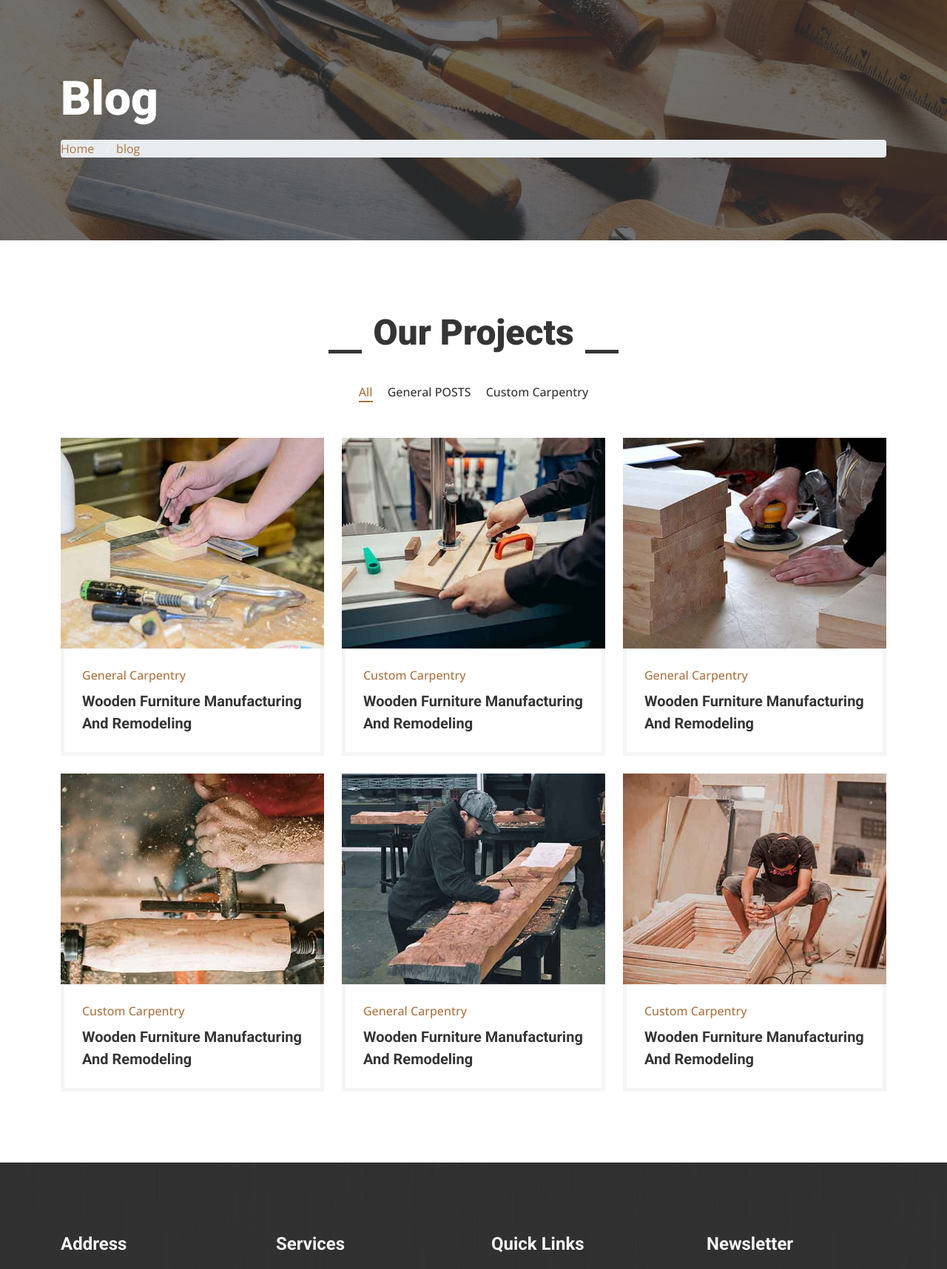
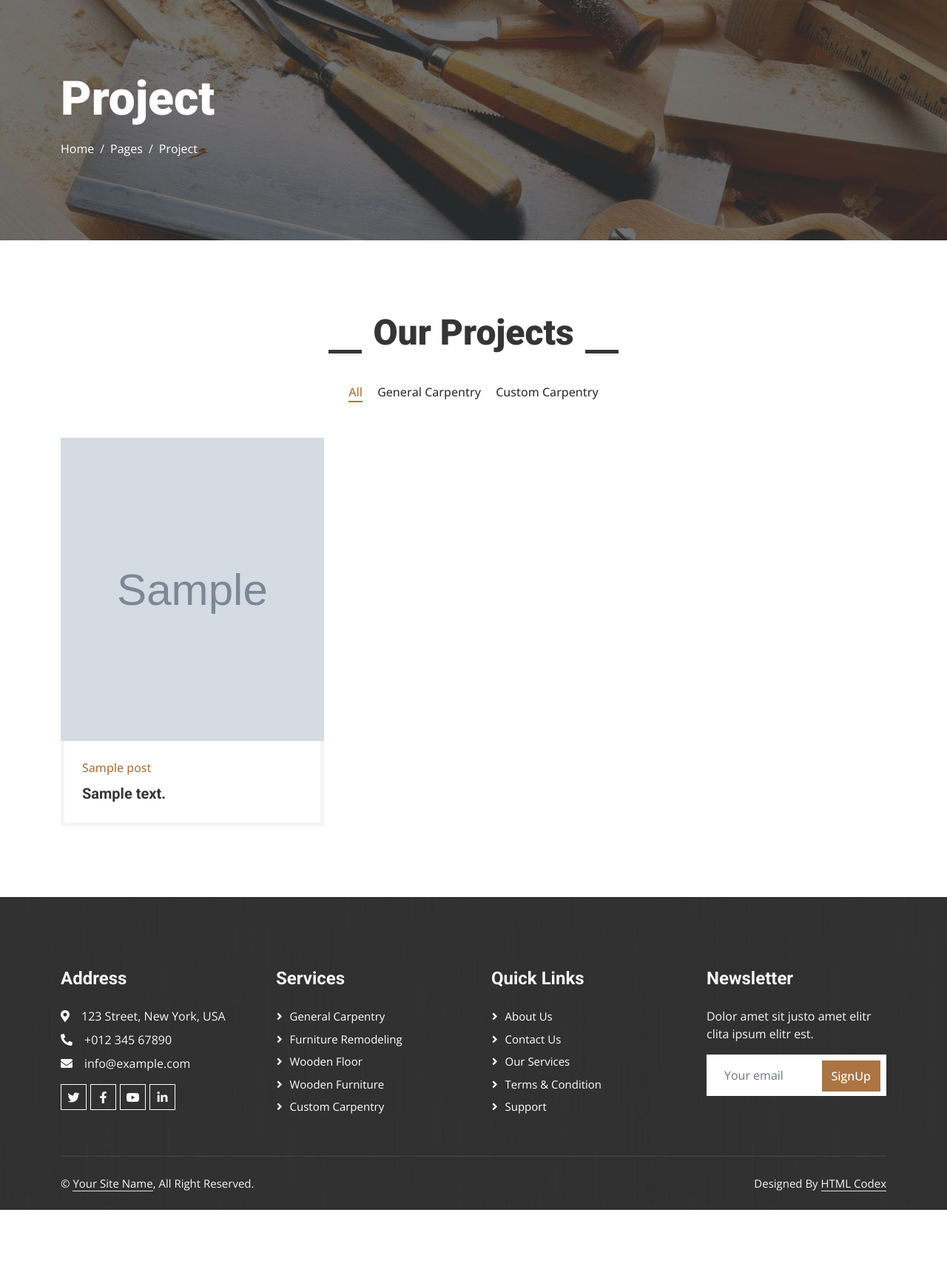
Before and after one commit to hesam-sa/Woody, a Django app: page /blog/ in a window 1280 px wide. Shown: the part 128-1844 px from the top of the page at 74% size. After the commit the page ends 1764 px from the top, so only its background shows below. Run offline with Django 5.2, Linux system fonts and the light colour scheme; tables that the repository leaves empty hold one stand-in row (values such as "Sample post"); grey boxes marked "Sample" are stand-in pictures; some libraries are stand-ins or nearby versions.

Commit message:
connect blog to single blog

```diff
--- a/blog/urls.py
+++ b/blog/urls.py
@@ -5,5 +5,6 @@ app_name = 'blog'
 
 urlpatterns = [
     path('',blog_view,name='blog'),
-    path('single',single_view,name='single'),
+    path('<int:pid>',single_view,name='single'),
+
 ]
--- a/blog/views.py
+++ b/blog/views.py
@@ -1,8 +1,13 @@
-from django.shortcuts import render
+from django.shortcuts import render,get_object_or_404
+from .models import Post
 
 # Create your views here.
 def blog_view(request):
-    return render(request,'blog/index.html')
+    posts = Post.objects.filter(status=True)
+    context = {'posts':posts}
+    return render(request,'blog/index.html',context)
 
-def single_view(request):
-    return render(request,'blog/blog-single.html')
+def single_view(request,pid):
+    post=get_object_or_404(Post,pk=pid,status=1)
+    context={'post':post}
+    return render(request,'blog/blog-single.html',context)
--- a/statics/css/style.css
+++ b/statics/css/style.css
@@ -258,10 +258,12 @@
     position: relative;
     display: inline-block;
     padding: 0 60px;
+
 }
 
 .section-title.text-start h1 {
     padding-left: 0;
+
 }
 
 .section-title h1::before,
@@ -272,6 +274,8 @@
     height: 5px;
     bottom: 0;
     background: var(--dark);
+
+
 }
 
 .section-title h1::before {
@@ -355,20 +359,28 @@
     cursor: pointer;
     transition: .5s;
     border-bottom: 2px solid transparent;
+
+
 }
 
 #portfolio-flters li:hover,
 #portfolio-flters li.active {
     color: var(--primary);
     border-color: var(--primary);
+
 }
 
 .portfolio-item img {
     transition: .5s;
+    min-height: 410px;
+
+
+
 }
 
 .portfolio-item:hover img {
     transform: scale(1.1);
+
 }
 
 .portfolio-item .portfolio-overlay {
@@ -382,6 +394,7 @@
     left: 50%;
     background: rgba(53, 53, 53, .7);
     transition: .5s;
+
 }
 
 .portfolio-item:hover .portfolio-overlay {
--- a/templates/base.html
+++ b/templates/base.html
@@ -25,9 +25,7 @@
 
     <!-- Customized Bootstrap Stylesheet -->
 
-    <link rel="stylesheet" href="https://maxcdn.bootstrapcdn.com/bootstrap/4.0.0/css/bootstrap.min.css">
-    <script src="https://code.jquery.com/jquery-3.2.1.slim.min.js"></script>
-    <script src="https://maxcdn.bootstrapcdn.com/bootstrap/4.0.0/js/bootstrap.min.js"></script>
+
     <link href="{% static 'css/bootstrap.min.css' %}" rel="stylesheet">
     <!-- Template Stylesheet -->
     <link href="{% static 'css/style.css' %}" rel="stylesheet">
@@ -169,6 +167,9 @@
     <script src="{% static 'lib1/waypoints/waypoints.min.js' %}"></script>
     <script src="{% static 'lib1/counterup/counterup.min.js' %}"></script>
     <script src="{% static 'lib1/owlcarousel/owl.carousel.min.js' %}"></script>
+    <script src="{% static 'lib1/isotope/isotope.pkgd.min.js' %}"></script>
+    <script src="{% static 'lib1/lightbox/js/lightbox.min.js' %}"></script>
+
 
     <!-- Template Javascript -->
 
--- a/templates/blog/index.html
+++ b/templates/blog/index.html
@@ -5,20 +5,33 @@
 <!DOCTYPE html>
 <html lang="en">
 
+<head>
+    <meta charset="utf-8">
+    <title>Woody - Carpenter Website Template</title>
+    <meta content="width=device-width, initial-scale=1.0" name="viewport">
+    <meta content="" name="keywords">
+    <meta content="" name="description">
+
+</head>
+
+<body>
 
 
-<body>
+
+
+
+
 
 
     <!-- Page Header Start -->
     <div class="container-fluid page-header py-5 mb-5">
         <div class="container py-5">
-            <h1 class="display-3 text-white mb-3 animated slideInDown">Blog</h1>
+            <h1 class="display-3 text-white mb-3 animated slideInDown">Project</h1>
             <nav aria-label="breadcrumb animated slideInDown">
                 <ol class="breadcrumb">
-                    <li class="breadcrumb-item"><a class="text-center" href="{% url 'website:home' %}">Home</a></li>
-                    <li class="breadcrumb-item"><a class="text-center" href="{% url 'blog:blog' %}">blog</a></li>
-
+                    <li class="breadcrumb-item"><a class="text-white" href="#">Home</a></li>
+                    <li class="breadcrumb-item"><a class="text-white" href="#">Pages</a></li>
+                    <li class="breadcrumb-item text-white active" aria-current="page">Project</li>
                 </ol>
             </nav>
         </div>
@@ -36,29 +49,33 @@
                 <div class="col-12 text-center">
                     <ul class="list-inline mb-5" id="portfolio-flters">
                         <li class="mx-2 active" data-filter="*">All</li>
-                        <li class="mx-2" data-filter=".first">General POSTS</li>
+                        <li class="mx-2" data-filter=".first">General Carpentry</li>
                         <li class="mx-2" data-filter=".second">Custom Carpentry</li>
                     </ul>
                 </div>
             </div>
+
             <div class="row g-4 portfolio-container">
+                {% for post in posts %}
                 <div class="col-lg-4 col-md-6 portfolio-item first wow fadeInUp" data-wow-delay="0.1s">
+
                     <div class="rounded overflow-hidden">
                         <div class="position-relative overflow-hidden">
-                            <img class="img-fluid w-100" src="{% static 'img/portfolio-1.jpg' %}" alt="">
+                            <img class="img-fluid w-100" src={{post.image.url}} alt="">
                             <div class="portfolio-overlay">
-                                <a class="btn btn-square btn-outline-light mx-1" href="{% static 'img/portfolio-1.jpg' %}" data-lightbox="portfolio"><i class="fa fa-eye"></i></a>
-                                <a class="btn btn-square btn-outline-light mx-1" href="{% url 'blog:single' %}"><i class="fa fa-link"></i></a>
-                                <a class="btn btn-square btn-outline-light mx-1" href=""><i class="fa fa-link"></i></a>
+                                <a class="btn btn-square btn-outline-light mx-1" href={{post.image.url}}  data-lightbox="portfolio"><i class="fa fa-eye"></i></a>
+                                <a class="btn btn-square btn-outline-light mx-1" href="{% url 'blog:single' pid=post.id %}"><i class="fa fa-link"></i></a>
                             </div>
                         </div>
                         <div class="border border-5 border-light border-top-0 p-4">
-                            <p class="text-primary fw-medium mb-2">General Carpentry</p>
-                            <h5 class="lh-base mb-0">Wooden Furniture Manufacturing And Remodeling</a>
+                            <p class="text-primary fw-medium mb-2">{{post.title}}</p>
+                            <h5 class="lh-base mb-0">{{ post.content|truncatechars:20 }}</a>
                         </div>
                     </div>
                 </div>
-                <div class="col-lg-4 col-md-6 portfolio-item second wow fadeInUp" data-wow-delay="0.3s">
+
+                {% endfor %}
+                <!-- <div class="col-lg-4 col-md-6 portfolio-item second wow fadeInUp" data-wow-delay="0.3s">
                     <div class="rounded overflow-hidden">
                         <div class="position-relative overflow-hidden">
                             <img class="img-fluid w-100" src="{% static 'img/portfolio-2.jpg' %}" alt="">
@@ -72,8 +89,8 @@
                             <h5 class="lh-base mb-0">Wooden Furniture Manufacturing And Remodeling</a>
                         </div>
                     </div>
-                </div>
-                <div class="col-lg-4 col-md-6 portfolio-item first wow fadeInUp" data-wow-delay="0.5s">
+                </div> -->
+                <!-- <div class="col-lg-4 col-md-6 portfolio-item first wow fadeInUp" data-wow-delay="0.5s">
                     <div class="rounded overflow-hidden">
                         <div class="position-relative overflow-hidden">
                             <img class="img-fluid w-100" src="{% static 'img/portfolio-3.jpg' %}" alt="">
@@ -132,11 +149,17 @@
                             <h5 class="lh-base mb-0">Wooden Furniture Manufacturing And Remodeling</a>
                         </div>
                     </div>
-                </div>
+                </div> -->
             </div>
+
         </div>
     </div>
     <!-- Projects End -->
+
+
+
+    <!-- Back to Top -->
+    <a href="#" class="btn btn-lg btn-primary btn-lg-square rounded-0 back-to-top"><i class="bi bi-arrow-up"></i></a>
 
 
 
```
Also changed, not shown: templates/blog/blog-single.html (+39 -22 lines), media/blog/carousel-2.jpg (added), media/blog/testimonial-2.jpg (added), statics/lib1/lightbox/js/lightbox.min.js.
